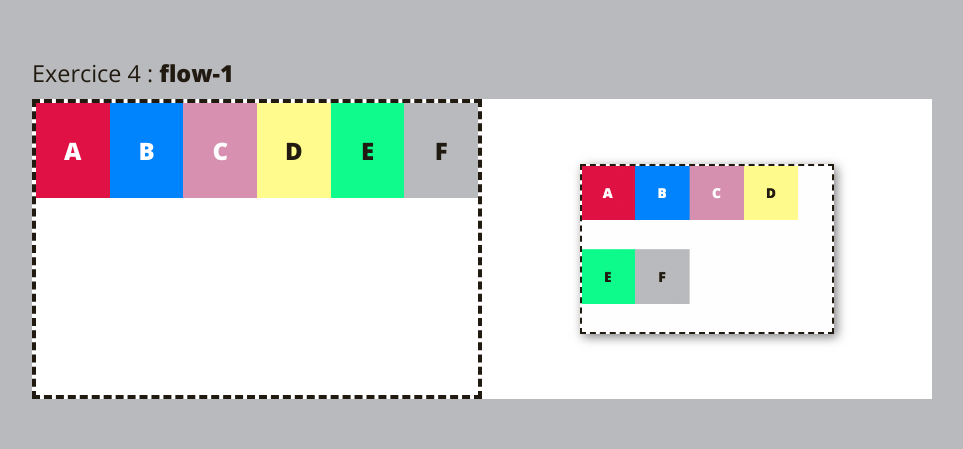
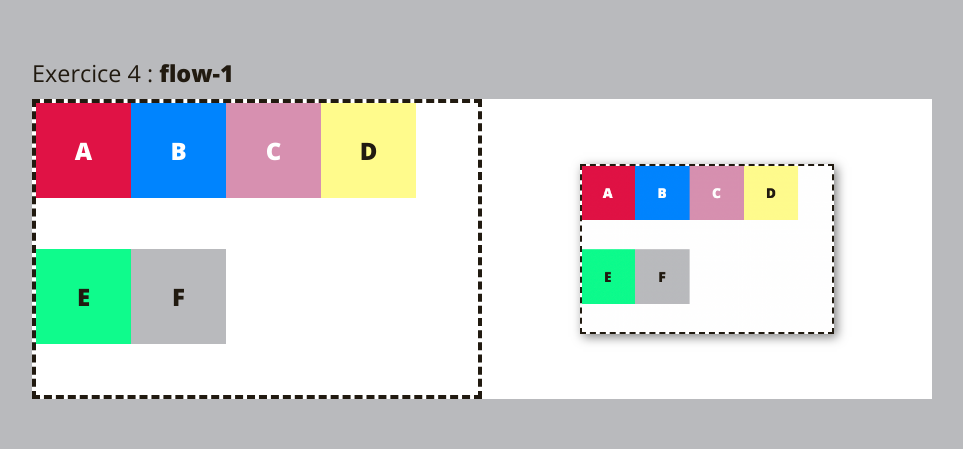
Before and after one commit to titiyocretton/eikon-flex-5, a plain HTML site: page index.html in a window 1280 px wide. Shown: the part 1490-1939 px from the top of the page, without its empty margins (158-1121 px from the left). Drawn offline with nearby package versions, Linux system fonts and the light colour scheme.

Commit message:
exercice 4 finit

```diff
--- a/css/exercice.css
+++ b/css/exercice.css
@@ -20,6 +20,9 @@
 }
 
 /* 4. exercice-flow-1 */
+.exercice-flow-1 .container {
+  flex-flow: row wrap;
+}
 
 /* 5. exercice-flow-2 */
 
```
